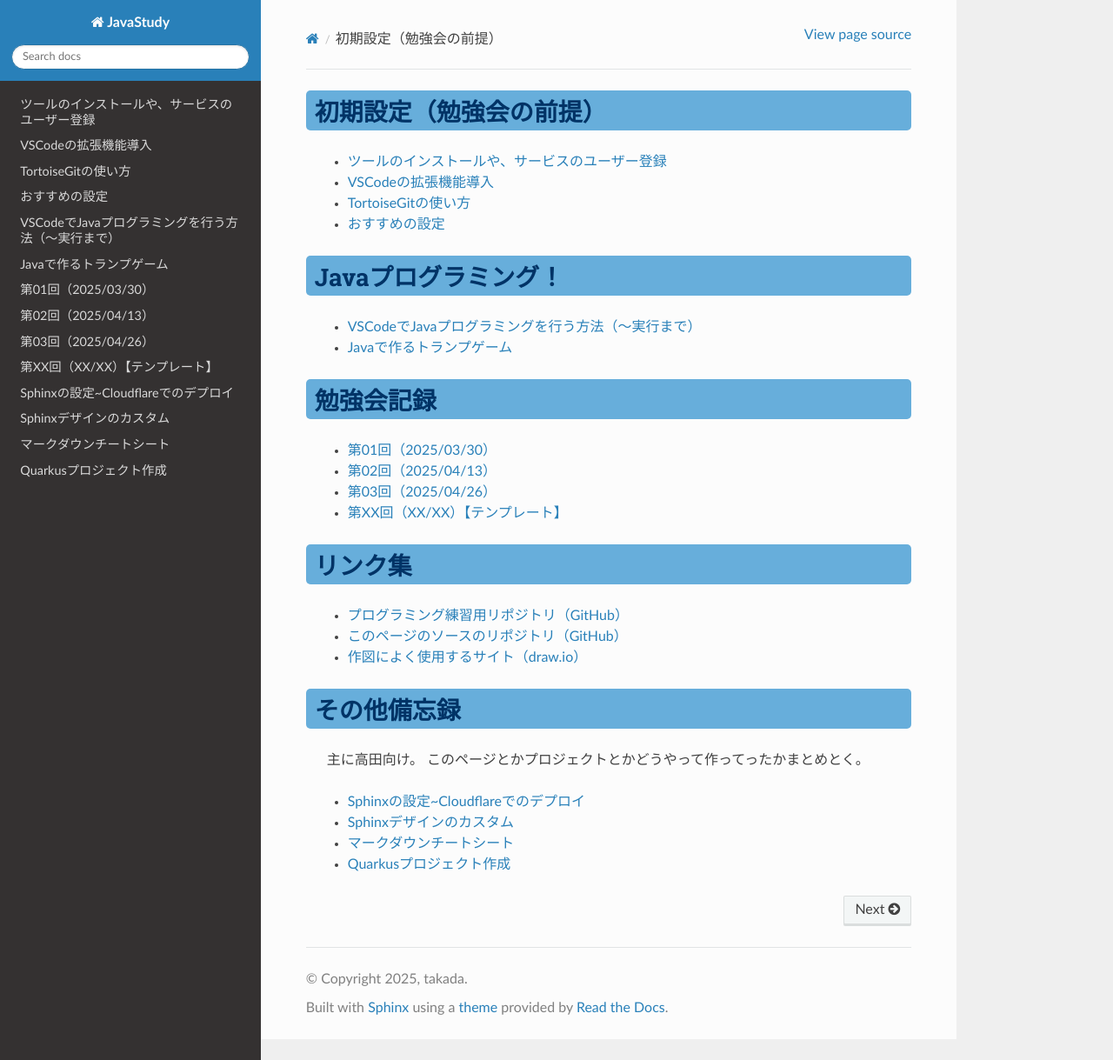
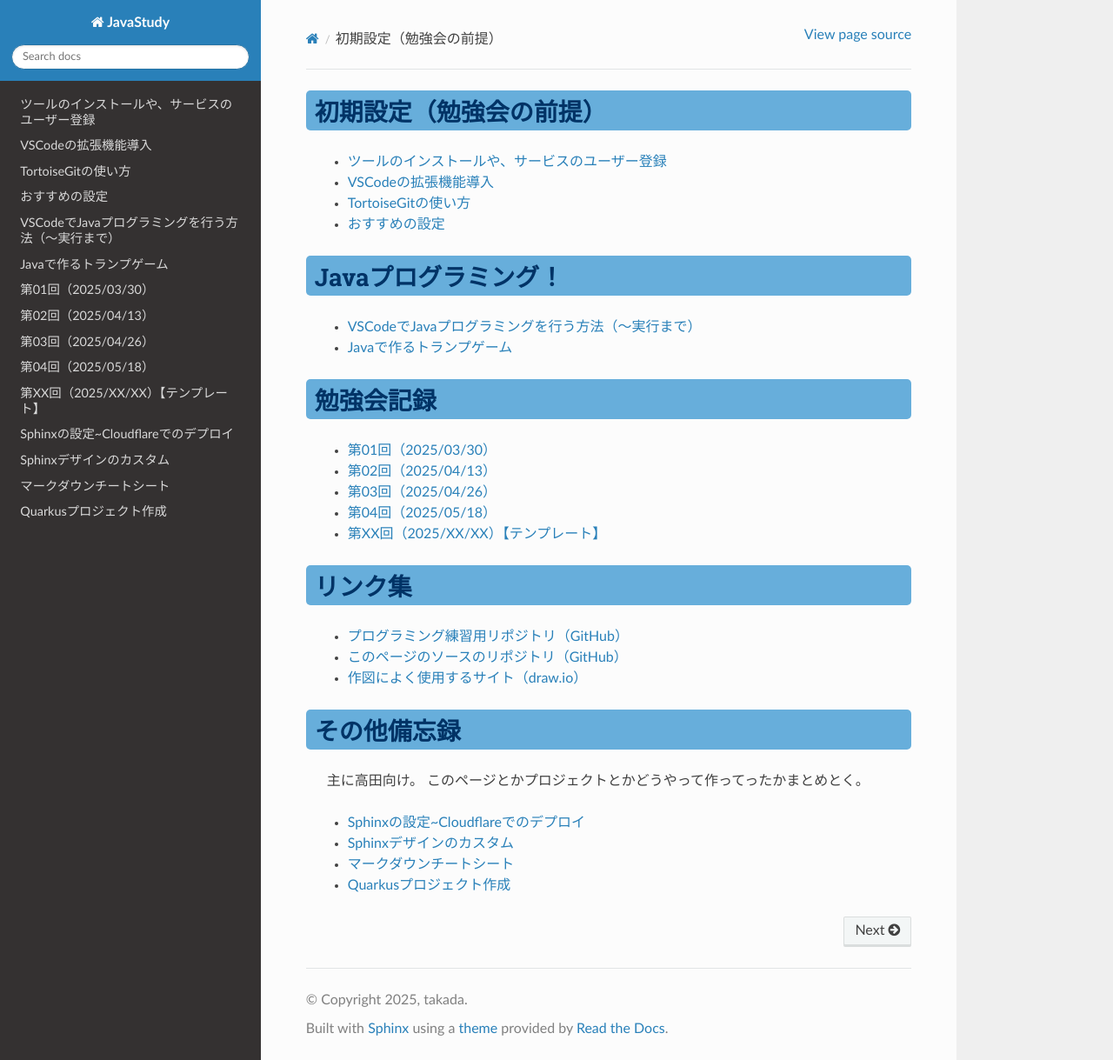
Before and after one commit to tau057/JavaStudy, a Sphinx documentation site: the page built from source/index.rst, in a window 1280 px wide and 1219 px high. Shown: the whole window at 87% size. Built offline with Sphinx 7.4.7 and the Read the Docs theme 3.1.0, drawn with Linux system fonts in a browser that asks for light colours.

Commit message:
議事録追加

```diff
--- a/source/Records/template.md
+++ b/source/Records/template.md
@@ -1,4 +1,4 @@
-# 第XX回（XX/XX）【テンプレート】
+# 第XX回（2025/XX/XX）【テンプレート】
 
 ## やったこと
 
--- a/source/index.rst
+++ b/source/index.rst
@@ -30,6 +30,7 @@ Javaプログラミング！
       ./Records/01
       ./Records/02
       ./Records/03
+      ./Records/04
       ./Records/template
 
 
```
Also changed, not shown: source/Records/04.md (added, +21 -0 lines).
